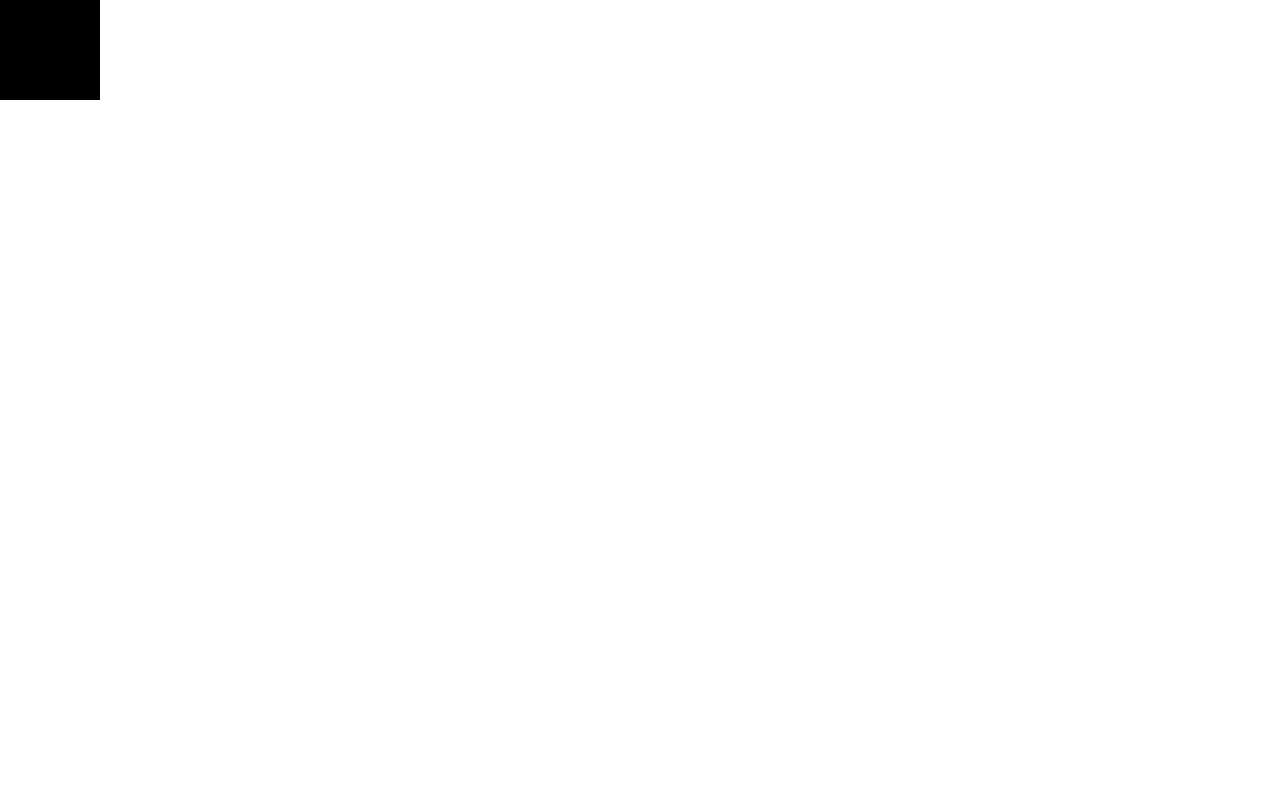
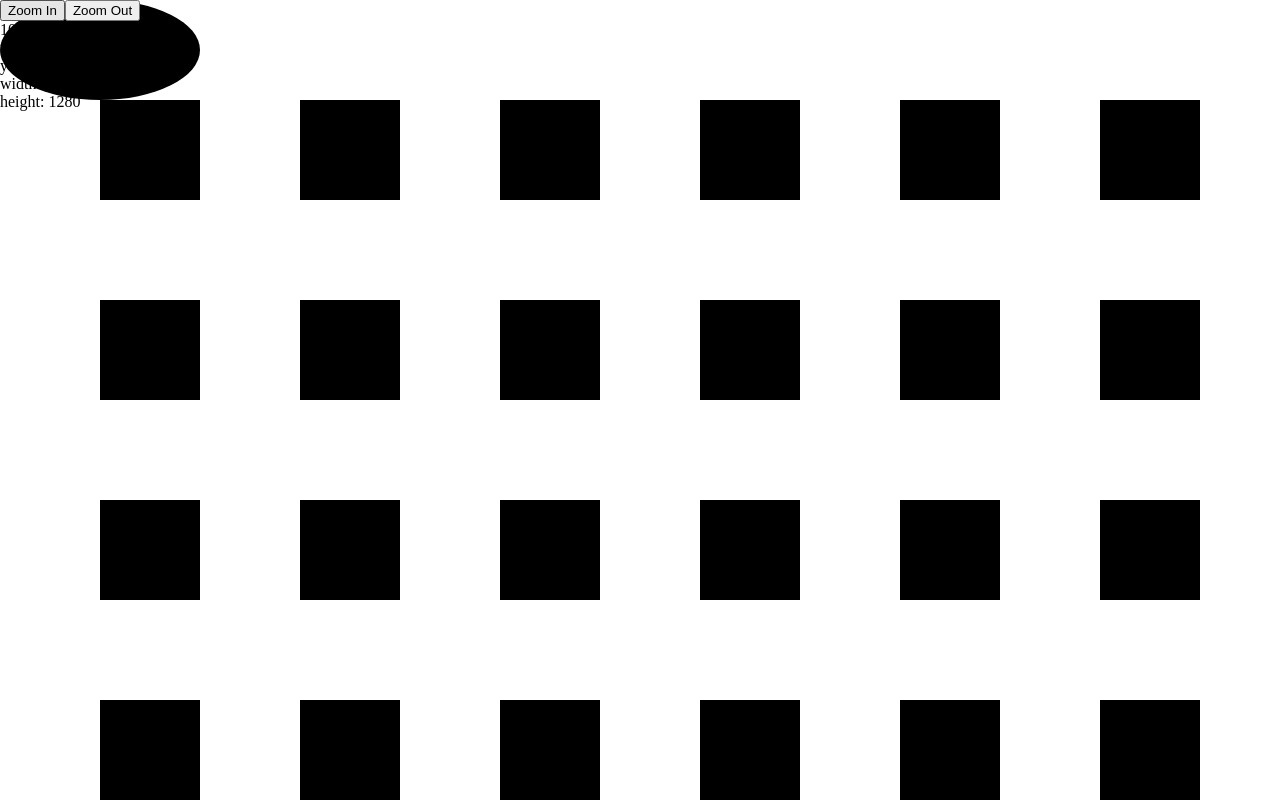
Before and after one commit to Woozl/graph-explorer, a React (Create React App) app: page / in a window 1280 px wide. Built offline with nearby package versions, Linux system fonts and the light colour scheme.

Commit message:
svg rendering

```diff
--- a/src/App.tsx
+++ b/src/App.tsx
@@ -5,7 +5,17 @@ import Canvas from './Canvas';
 function App() {
   return (
     <div className='App'>
-      <Canvas />
+      <Canvas>
+        <ellipse
+          cx='100'
+          cy='50'
+          rx='100'
+          ry='50'
+          onMouseDown={(e) => e.currentTarget.setAttribute('fill', 'red')}
+          onMouseUp={(e) =>
+            e.currentTarget.setAttribute('fill', 'black')
+          }></ellipse>
+      </Canvas>
     </div>
   );
 }
--- a/src/Canvas.module.css
+++ b/src/Canvas.module.css
@@ -1,5 +1,5 @@
 .root {
-  /* position: fixed; */
+  position: fixed;
   top: 0;
   left: 0;
   width: 100%;
--- a/src/Canvas.tsx
+++ b/src/Canvas.tsx
@@ -1,60 +1,65 @@
-import React, {
-  useEffect,
-  useLayoutEffect,
-  useRef,
-  useState,
-  WheelEvent
-} from 'react';
+import * as React from 'react';
 import styles from './Canvas.module.css';
 
-const TOUCHPAD_ZOOM_SENS = 200;
-const TOUCHPAD_PAN_SENS = 1;
-const ORIGIN: Point = { x: 0, y: 0 };
+interface Point {
+  x: number;
+  y: number;
+}
 
-type Point = { x: number; y: number };
 interface Camera {
   x: number;
   y: number;
   z: number;
 }
 
+function screenToCanvas(point: Point, camera: Camera): Point {
+  return {
+    x: point.x / camera.z - camera.x,
+    y: point.y / camera.z - camera.y
+  };
+}
+
+function canvasToScreen(point: Point, camera: Camera): Point {
+  return {
+    x: (point.x - camera.x) * camera.z,
+    y: (point.y - camera.y) * camera.z
+  };
+}
+
 interface Box {
-  topLeft: Point;
-  bottomRight: Point;
+  minX: number;
+  minY: number;
+  maxX: number;
+  maxY: number;
   width: number;
   height: number;
 }
 
-const screenToCanvas = (point: Point, camera: Camera): Point => ({
-  x: point.x / camera.z - camera.x,
-  y: point.y / camera.z - camera.y
-});
-
-const canvasToScreen = (point: Point, camera: Camera): Point => ({
-  x: (point.x + camera.x) * camera.z,
-  y: (point.y + camera.y) * camera.z
-});
-
-const getViewport = (camera: Camera, box: Box): Box => {
-  const topLeftCanvas = screenToCanvas(box.topLeft, camera);
-  const bottomRightCanvas = screenToCanvas(box.bottomRight, camera);
+function getViewport(camera: Camera, box: Box): Box {
+  const topLeft = screenToCanvas({ x: box.minX, y: box.minY }, camera);
+  const bottomRight = screenToCanvas({ x: box.maxX, y: box.maxY }, camera);
 
   return {
-    topLeft: topLeftCanvas,
-    bottomRight: bottomRightCanvas,
-    width: bottomRightCanvas.x - topLeftCanvas.x,
-    height: bottomRightCanvas.y - topLeftCanvas.y
+    minX: topLeft.x,
+    minY: topLeft.y,
+    maxX: bottomRight.x,
+    maxY: bottomRight.y,
+    height: bottomRight.x - topLeft.x,
+    width: bottomRight.y - topLeft.y
   };
-};
+}
 
-const panCamera = (camera: Camera, dx: number, dy: number): Camera => ({
-  x: camera.x - dx / camera.z,
-  y: camera.y - dy / camera.z,
-  z: camera.z
-});
+function panCamera(camera: Camera, dx: number, dy: number): Camera {
+  return {
+    x: camera.x - dx / camera.z,
+    y: camera.y - dy / camera.z,
+    z: camera.z
+  };
+}
 
-const zoomCamera = (camera: Camera, point: Point, dz: number): Camera => {
+function zoomCamera(camera: Camera, point: Point, dz: number): Camera {
   const zoom = camera.z - dz * camera.z;
+
   const p1 = screenToCanvas(point, camera);
   const p2 = screenToCanvas(point, { ...camera, z: zoom });
 
@@ -63,78 +68,113 @@ const zoomCamera = (camera: Camera, point: Point, dz: number): Camera => {
     y: camera.y + (p2.y - p1.y),
     z: zoom
   };
-};
+}
 
-const Canvas = () => {
-  const canvasRef = useRef<HTMLCanvasElement>(null);
-  const [camera, setCamera] = useState<Camera>({ ...ORIGIN, z: 1 });
+function zoomIn(camera: Camera): Camera {
+  const i = Math.round(camera.z * 100) / 25;
+  const nextZoom = (i + 1) * 0.25;
+  const center = { x: window.innerWidth / 2, y: window.innerHeight / 2 };
+  return zoomCamera(camera, center, camera.z - nextZoom);
+}
 
-  useLayoutEffect(() => {
-    const handleWheel = (e: globalThis.WheelEvent) => {
-      e.preventDefault();
+function zoomOut(camera: Camera): Camera {
+  const i = Math.round(camera.z * 100) / 25;
+  const nextZoom = (i - 1) * 0.25;
+  const center = { x: window.innerWidth / 2, y: window.innerHeight / 2 };
+  return zoomCamera(camera, center, camera.z - nextZoom);
+}
 
-      const { clientX: x, clientY: y, deltaX, deltaY, ctrlKey } = e;
+const Canvas = (props: React.PropsWithChildren) => {
+  const ref = React.useRef<SVGSVGElement>(null);
+
+  const [camera, setCamera] = React.useState({
+    x: 0,
+    y: 0,
+    z: 1
+  });
+
+  React.useEffect(() => {
+    function handleWheel(event: WheelEvent) {
+      event.preventDefault();
+
+      const { clientX, clientY, deltaX, deltaY, ctrlKey } = event;
 
       if (ctrlKey) {
         setCamera((camera) =>
-          zoomCamera(camera, { x, y }, deltaY / TOUCHPAD_ZOOM_SENS)
+          zoomCamera(camera, { x: clientX, y: clientY }, deltaY / 100)
         );
       } else {
-        setCamera((camera) =>
-          panCamera(
-            camera,
-            deltaX * TOUCHPAD_PAN_SENS,
-            deltaY * TOUCHPAD_PAN_SENS
-          )
-        );
+        setCamera((camera) => panCamera(camera, deltaX, deltaY));
       }
-    };
-
-    let canvasEl: HTMLCanvasElement | null = null;
-    if (canvasRef.current) {
-      canvasEl = canvasRef.current;
-
-      canvasEl.addEventListener('wheel', handleWheel, { passive: false });
     }
 
-    return () => canvasEl?.removeEventListener('wheel', handleWheel);
-  }, [canvasRef]);
+    const elm = ref.current;
+    if (!elm) return;
+
+    elm.addEventListener('wheel', handleWheel, { passive: false });
+
+    return () => {
+      elm.removeEventListener('wheel', handleWheel);
+    };
+  }, [ref]);
+
+  const transform = `scale(${camera.z}) translate(${camera.x}px, ${camera.y}px)`;
 
   const viewport = getViewport(camera, {
-    topLeft: ORIGIN,
-    bottomRight: { x: window.innerWidth, y: window.innerHeight },
+    minX: 0,
+    minY: 0,
+    maxX: window.innerWidth,
+    maxY: window.innerHeight,
     width: window.innerWidth,
     height: window.innerHeight
   });
 
-  useEffect(() => {
-    if (canvasRef.current !== null) {
-      const canvas = canvasRef.current;
-      canvas.width = window.innerWidth;
-      canvas.height = window.innerHeight;
-    }
-  }, []);
+  return (
+    <div>
+      <svg className={styles.root} ref={ref}>
+        <defs>
+          <rect id='box' x='100' y='100' height='100' width='100' />
+        </defs>
+        <g style={{ transform }}>
+          {Array.from(Array(100)).map((_, i) => (
+            <use
+              key={i}
+              href='#box'
+              x={(i % 10) * 200}
+              y={Math.floor(i / 10) * 200}
+            />
+          ))}
 
-  useEffect(() => {
-    if (canvasRef.current !== null) {
-      const canvas = canvasRef.current;
-      const context = canvas.getContext('2d');
+          <rect
+            x='1000'
+            y='1000'
+            height='200'
+            width='200'
+            fill='red'
+            onClick={() => alert('hello')}
+          />
 
-      if (context !== null) {
-        context.resetTransform();
-        context.clearRect(0, 0, window.innerWidth, window.innerHeight);
-        context.scale(camera.z, camera.z);
-        context.translate(camera.x, camera.y);
-
-        context.fillRect(0, 0, 100, 100);
-      }
-    }
-  });
-
-  return (
-    <>
-      <canvas ref={canvasRef} className={styles.root} />
-    </>
+          {props.children}
+        </g>
+      </svg>
+      <div>
+        <button
+          style={{ position: 'relative', zIndex: 9999 }}
+          onClick={() => setCamera(zoomIn)}>
+          Zoom In
+        </button>
+        <button
+          style={{ position: 'relative', zIndex: 9999 }}
+          onClick={() => setCamera(zoomOut)}>
+          Zoom Out
+        </button>
+        <div>{Math.floor(camera.z * 100)}%</div>
+        <div>x: {Math.floor(viewport.minX)}</div>
+        <div>y: {Math.floor(viewport.minY)}</div>
+        <div>width: {Math.floor(viewport.width)}</div>
+        <div>height: {Math.floor(viewport.height)}</div>
+      </div>
+    </div>
   );
 };
 
```
